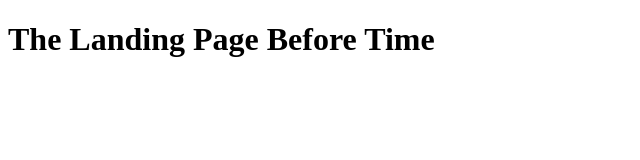
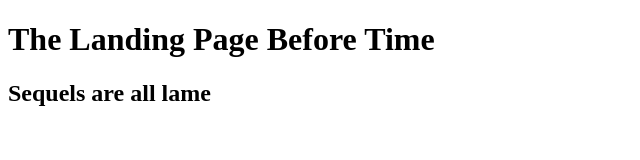
Before and after one commit to gmpace6/lab5.17, a website: page public/index.html in a window 1280 px wide. Shown: the whole page, without its empty margins (0-640 px from the left). Drawn offline with Linux system fonts and the light colour scheme.

Commit message:
and the truth shall set you free

```diff
--- a/public/index.html
+++ b/public/index.html
@@ -9,6 +9,7 @@
 </head>
 <body>
         <h1>The Landing Page Before Time</h1>
+        <h2>Sequels are all lame</h2>
 
 
         <script src="main.js"></script>
```
